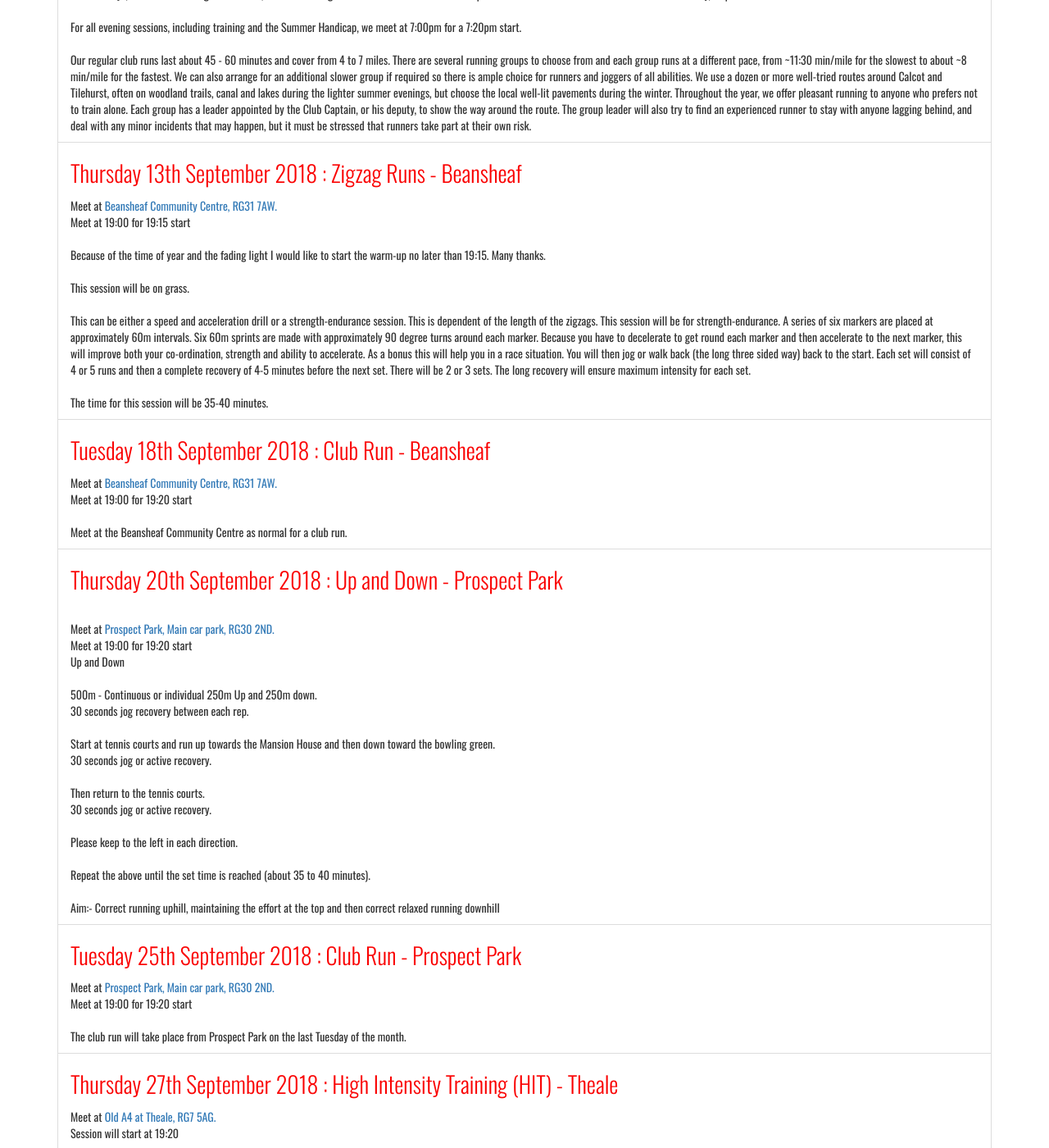
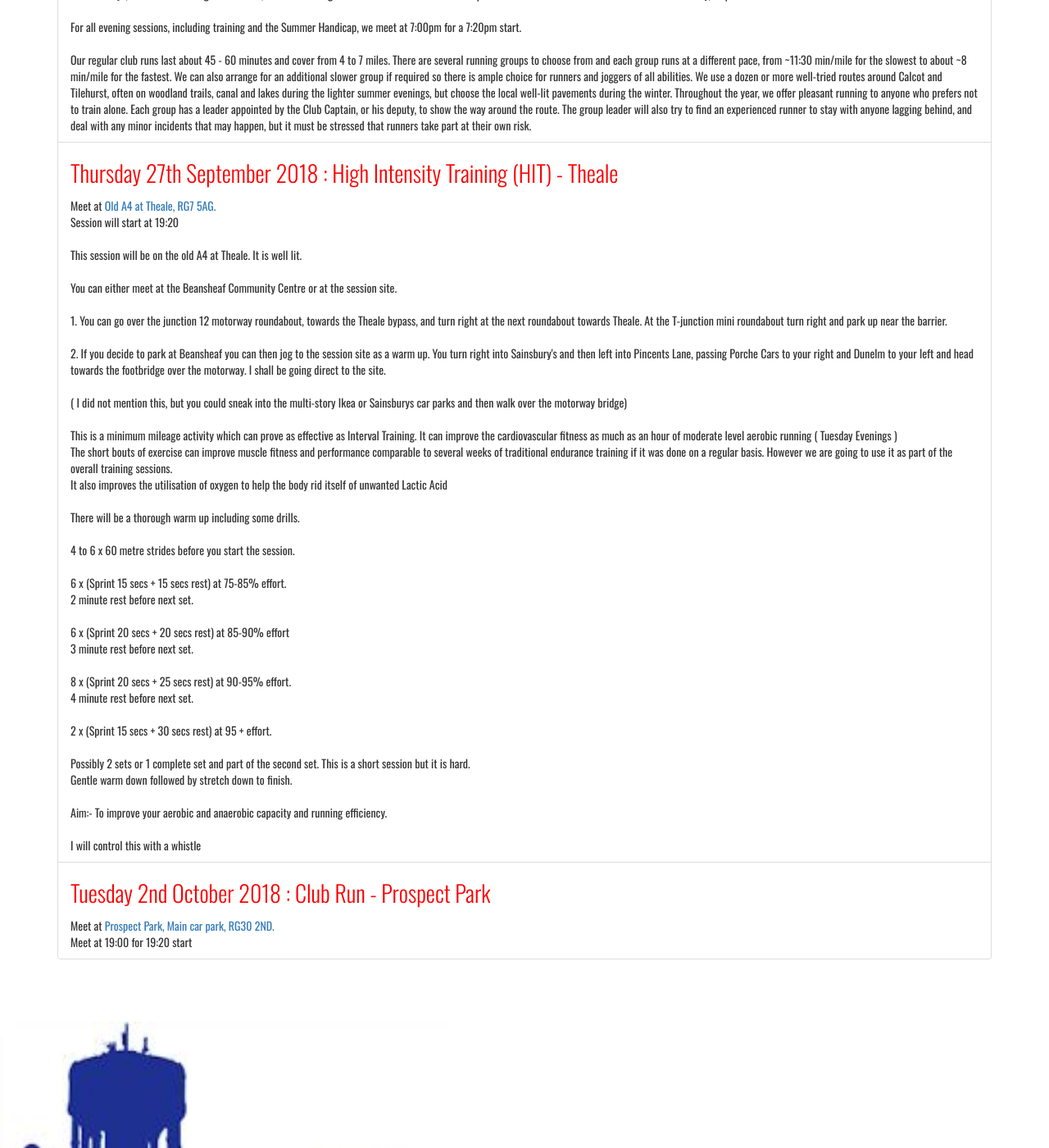
Before and after one commit to tjrobinson/readingjoggers.org, a Jekyll site: the page built from events.html, in a window 1280 px wide and 1400 px high, scrolled down 850 px. Shown: the whole window at 82% size. Built offline with Jekyll 4.4.1, drawn with Linux system fonts in a browser that asks for light colours; nearby versions of some CDN libraries.

Commit message:
Update events_clubrunsandtraining.html

```diff
--- a/_includes/events_clubrunsandtraining.html
+++ b/_includes/events_clubrunsandtraining.html
@@ -26,73 +26,6 @@
   </li>
 
   <!-- Events : Monthly  ---------------------------------------------->
-
-  <li class="list-group-item">
-    <h3>Thursday 13th September 2018 : Zigzag Runs - Beansheaf</h3>
-    Meet at
-    <a href="https://www.google.co.uk/maps/place/Beansheaf+Community+Centre/@51.438765,-1.050468,17z/data=!3m1!4b1!4m2!3m1!1s0x4876995b2055a6c3:0x5e5d81beae0b0b3b">Beansheaf
-      Community Centre, RG31 7AW.</a>
-    <br> Meet at 19:00 for 19:15 start
-    <br>
-    <br>Because of the time of year and the fading light I would like to start the warm-up no later than 19:15. Many thanks.
-    <br>
-    <br>This session will be on grass.
-    <br>
-    <br>This can be either a speed and acceleration drill or a strength-endurance session. This is dependent of the length
-    of the zigzags. This session will be for strength-endurance. A series of six markers are placed at approximately 60m
-    intervals. Six 60m sprints are made with approximately 90 degree turns around each marker. Because you have to decelerate
-    to get round each marker and then accelerate to the next marker, this will improve both your co-ordination, strength
-    and ability to accelerate. As a bonus this will help you in a race situation. You will then jog or walk back (the long
-    three sided way) back to the start. Each set will consist of 4 or 5 runs and then a complete recovery of 4-5 minutes
-    before the next set. There will be 2 or 3 sets. The long recovery will ensure maximum intensity for each set.
-    <br>
-    <br>The time for this session will be 35-40 minutes.
-  </li>
-
-  <li class="list-group-item">
-    <h3>Tuesday 18th September 2018 : Club Run - Beansheaf</h3>
-    Meet at
-    <a href="https://www.google.co.uk/maps/place/Beansheaf+Community+Centre/@51.438765,-1.050468,17z/data=!3m1!4b1!4m2!3m1!1s0x4876995b2055a6c3:0x5e5d81beae0b0b3b">Beansheaf
-      Community Centre, RG31 7AW.</a>
-    <br> Meet at 19:00 for 19:20 start
-    <br>
-    <br> Meet at the Beansheaf Community Centre as normal for a club run.
-    <br>
-  </li>
-
-  <li class="list-group-item">
-    <h3>Thursday 20th September 2018 : Up and Down - Prospect Park</h3>
-    <br>Meet at
-    <a href="https://www.google.co.uk/maps/place/Prospect+Park/@51.4482918,-1.0131572,16z/data=!4m2!3m1!1s0x48769bbdeb5b73e5:0xdd1dd918a5735bc">Prospect
-      Park, Main car park, RG30 2ND.</a>
-    <br> Meet at 19:00 for 19:20 start
-    <br>Up and Down
-    <br>
-    <br>500m - Continuous or individual 250m Up and 250m down.
-    <br>30 seconds jog recovery between each rep.
-    <br>
-    <br>Start at tennis courts and run up towards the Mansion House and then down toward the bowling green.
-    <br>30 seconds jog or active recovery.
-    <br>
-    <br>Then return to the tennis courts.
-    <br>30 seconds jog or active recovery.
-    <br>
-    <br>Please keep to the left in each direction.
-    <br>
-    <br>Repeat the above until the set time is reached (about 35 to 40 minutes).
-    <br>
-    <br>Aim:- Correct running uphill, maintaining the effort at the top and then correct relaxed running downhill
-  </li>
-
-  <li class="list-group-item">
-    <h3>Tuesday 25th September 2018 : Club Run - Prospect Park</h3>
-    Meet at
-    <a href="https://www.google.co.uk/maps/place/Prospect+Park/@51.4482918,-1.0131572,16z/data=!4m2!3m1!1s0x48769bbdeb5b73e5:0xdd1dd918a5735bc">Prospect
-      Park, Main car park, RG30 2ND.</a>
-    <br> Meet at 19:00 for 19:20 start
-    <br>
-    <br> The club run will take place from Prospect Park on the last Tuesday of the month.
-  </li>
 
   <li class="list-group-item">
     <h3>Thursday 27th September 2018 : High Intensity Training (HIT) - Theale</h3>
@@ -145,4 +78,12 @@
     <br>I will control this with a whistle
   </li>
 
+  <li class="list-group-item">
+    <h3>Tuesday 2nd October 2018 : Club Run - Prospect Park</h3>
+    Meet at
+    <a href="https://www.google.co.uk/maps/place/Prospect+Park/@51.4482918,-1.0131572,16z/data=!4m2!3m1!1s0x48769bbdeb5b73e5:0xdd1dd918a5735bc">Prospect
+      Park, Main car park, RG30 2ND.</a>
+    <br> Meet at 19:00 for 19:20 start
+  </li>
+
 </ul>
```
